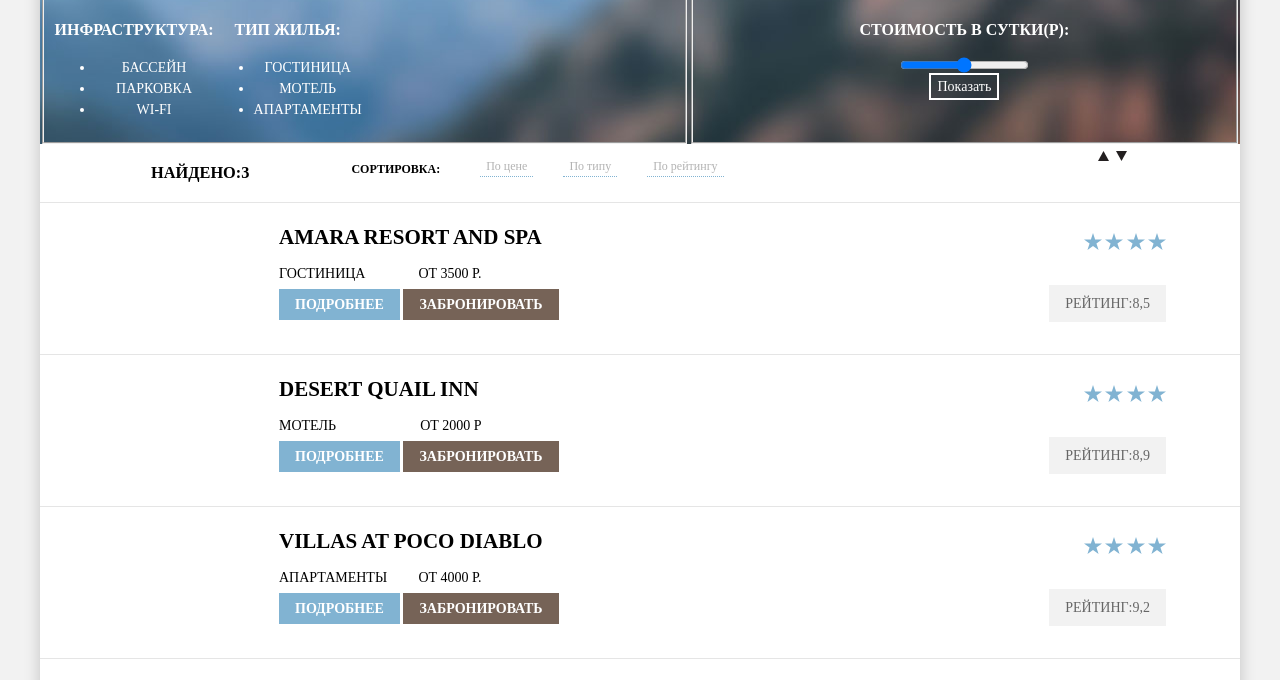
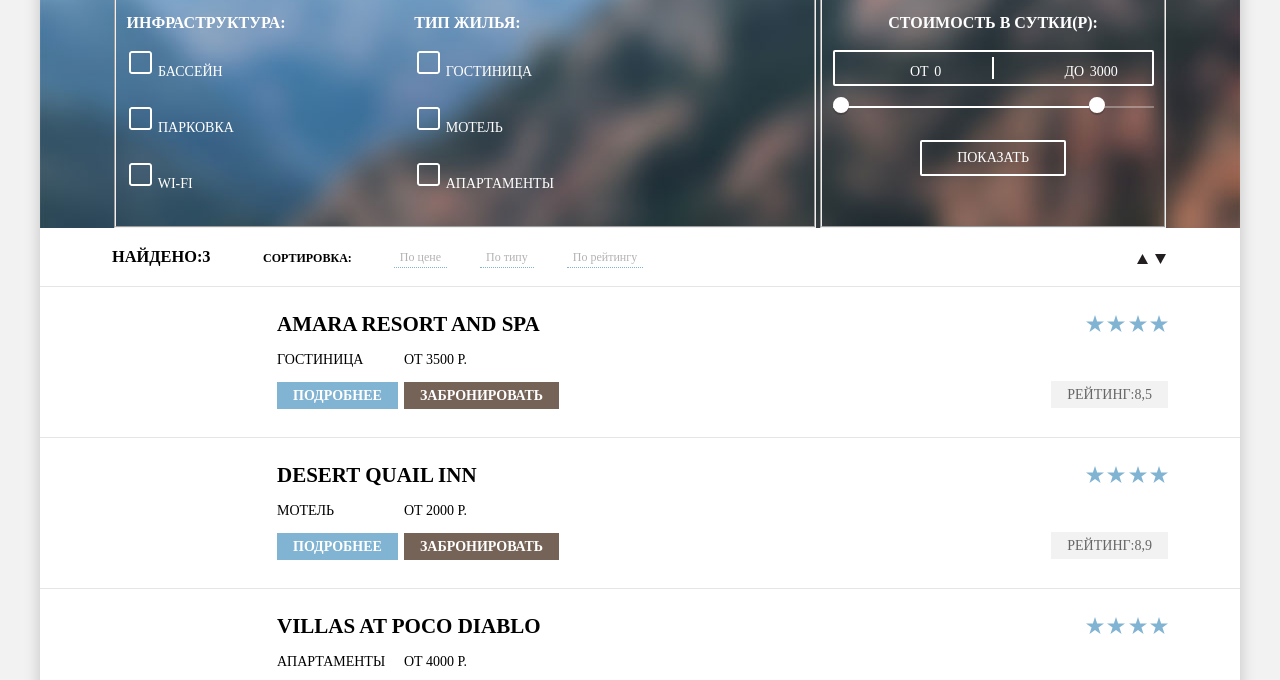
Before and after one commit to Irautak/501419-sedona, a plain HTML site: page catalog.html in a window 1280 px wide. Shown: the part 86-766 px from the top of the page. Drawn offline with Linux system fonts and the light colour scheme.

Commit message:
Сделал catalog-header-content

```diff
--- a/catalog.html
+++ b/catalog.html
@@ -29,35 +29,40 @@
 
           <div class="c-header-infrastructure">
             <h3>Инфраструктура:</h3>
-            <ul>
-                <li><label for='pool'> Бассейн</label><input='checkbox' name='pool' id='pool' checked></li>
-                <li><label for='parking'> Парковка</label><input='checkbox' name='parking' id='parking'></li>
-                <li><label for='wi-fi'> Wi-fi</label><input='checkbox' name='wi-fi' id='wi-fi'></li>
-            </ul>
+              <input='checkbox' name='infr' id='pool' value='pool' checked><label class='catalog-label' for='pool'><span class="catalog-checkbox"></span> Бассейн</label>
+              <input='checkbox' name='infr2' id='parking' value='parking'><label class='catalog-label' for='parking'><span class="catalog-checkbox"></span> Парковка</label>
+              <input='checkbox' name='infr3' id='wi-fi' value='wi-fi'><label class='catalog-label' for='wi-fi'><span class="catalog-checkbox"></span> Wi-fi</label>
           </div>
 
           <div class="c-header-house">
 
             <h3>Тип жилья:</h3>
-            <ul>
-                <li><label for="hotel"> Гостиница</label><input='checkbox' name='hotel' id='hotel' checked></li>
-                <li><label for="motel"> Мотель</label><input='checkbox' name='motel' id='motel' checked></li>
-                <li><label for="apartments"> Апартаменты</label><input='checkbox' name='apartments' id='apartments' checked></li>
-            </ul>
-
+              <input='checkbox' name='house' id='hotel' value='hotel' checked ><label class='catalog-label' for="hotel"><span class="catalog-checkbox"></span> Гостиница</label>
+              <input='checkbox' name='house2' id='motel' value='motel' checked ><label class='catalog-label' for="motel"><span class="catalog-checkbox"></span> Мотель</label>
+              <input='checkbox' name='house3' id='apartments' value='apartments' checked><label class='catalog-label' for="apartments"><span class="catalog-checkbox"></span> Апартаменты</label>
           </div>
 
           </fieldset>
 
-        <fieldset class="c-header-content-right">
+        <fieldset class='c-header-content-right'>
             <h3>Стоимость в сутки(Р):</h3>
-            <div class='c-header-content-costFromTo'>
-            <!-- Тут будет показываться стоимость от и до -->
+            <div class='price-controls'>
+                <label class='min-price'>от <input type='text' name='min-price' value='0'></label>
+                <label class='max-price'>до <input type='text' name='max-price' value='3000'></label>
+            </div>
+            <div class='range-controls'>
+                <div class='scale'>
+                    <div class='bar'> </div>
+                </div>
+                <div class="range-toggle range-toggle-min">
+
+                </div>
+                <div class="range-toggle range-toggle-max">
+
+                </div>
             </div>
 
-            <input type="range">
-
-            <button>Показать</button>
+            <button class='c-right-btn' type='submit'>Показать</button>
 
         </fieldset>
 
@@ -69,6 +74,7 @@
 
     <section class='c-hotels'>
       <div class="c-hotels-top">
+        <div class='c-hotels-top-wrapper'>
           <h3>Найдено:3</h3>
 
           <div class="c-hotels-top-sort">
@@ -78,6 +84,7 @@
               <li><button class='c-hotels-top-button'>По типу</button></li>
               <li><button class='c-hotels-top-button'>По рейтингу</button></li>
             </ul>
+          </div>
         </div>
 
         <div class="arrows">
@@ -97,13 +104,15 @@
           </div>
           <div class='c-left-notImg'>
           <h2>Amara Resort and SPA</h2>
-          <div class="c-hotels-desc">
-            <p>Гостиница</p>
-            <p>От 3500 Р.</p>
+          <div class='c-hotels-desc'>
+              <div class="c-hotels-more">
+                <p class='catalog-desc'>Гостиница</p>
+                <a class='bluebg catalog-button' href="#">Подробнее</a>
               </div>
-          <div class="c-hotels-buttons">
-            <a class='bluebg' href="#">Подробнее</a>
-            <a class='brownbg' href="#">Забронировать</a>
+              <div class="c-hotels-reserve">
+                <p class='catalog-desc'>От 3500 Р.</p>
+                <a class='brownbg catalog-button' href="#">Забронировать</a>
+          </div>
         </div>
           </div>
         </div>
@@ -126,13 +135,15 @@
           </div>
           <div class='c-left-notImg'>
           <h2>Desert Quail INN</h2>
-          <div class="c-hotels-desc">
-            <p>Мотель</p>
-            <p>От 2000 Р</p>
+          <div class='c-hotels-desc'>
+              <div class="c-hotels-more">
+                <p class='catalog-desc'>Мотель</p>
+                <a class='bluebg catalog-button' href="#">Подробнее</a>
               </div>
-          <div class="c-hotels-buttons">
-            <a class='bluebg' href="#">Подробнее</a>
-            <a class='brownbg' href="#">Забронировать</a>
+              <div class="c-hotels-reserve">
+                <p class='catalog-desc'>От 2000 Р.</p>
+                <a class='brownbg catalog-button' href="#">Забронировать</a>
+              </div>
           </div>
           </div>
         </div>
@@ -155,13 +166,15 @@
           </div>
           <div class='c-left-notImg'>
           <h2>Villas at Poco Diablo</h2>
-          <div class="c-hotels-desc">
-            <p>Апартаменты</p>
-            <p>От 4000 Р.</p>
+          <div class='c-hotels-desc'>
+              <div class="c-hotels-more">
+                <p class='catalog-desc'>Апартаменты</p>
+                <a class='bluebg catalog-button' href="#">Подробнее</a>
               </div>
-          <div class="c-hotels-buttons">
-            <a class='bluebg' href="#">Подробнее</a>
-            <a class='brownbg' href="#">Забронировать</a>
+              <div class="c-hotels-reserve">
+                <p class='catalog-desc'>От 4000 Р.</p>
+                <a class='brownbg catalog-button' href="#">Забронировать</a>
+              </div>
           </div>
         </div>
         </div>
--- a/css/style.css
+++ b/css/style.css
@@ -1,3 +1,11 @@
+*, *::before, *::after{
+
+   box-sizing: inherit;
+}
+html{
+  box-sizing: border-box;
+
+}
 body{
 
   font-family: 'PT Sans';
@@ -44,14 +52,13 @@ header, section, footer {
 .nav{
     min-height: 70px;
     display:flex;
+    justify-content: space-between;
     position: relative;
     padding: 0 6%;
     background-color: #fff;
 
 }
 .nav img {
-    position: relative;
-
     width: 138px;
     height: 70px;
     margin-left: auto;
@@ -59,32 +66,28 @@ header, section, footer {
 }
 
 .nav ul {
-    width: 40%;
     display: flex;
     justify-content: space-between;
     list-style-type: none;
+    padding: 0px;
+    margin:0px;
 }
 .nav .logo-wrapper{
-  width: 20%;
 
 }
 
 .nav li {
-
-  padding: 17px 0;
-  width: 50%;
-}
-.nav ul:nth-child(1){
-  position: relative;
-  right:40px;
+  margin-top: auto;
+  margin-bottom: auto;
 
 }
-.nav ul:nth-child(1) li:first-child,.nav ul:nth-of-type(2) li:first-child{
-  text-align: left;
+.nav ul:nth-child(1) li:first-child{
+    margin-right: 148px;
 
 }
-.nav ul:nth-child(1) li:last-child,.nav ul:nth-of-type(2) li:last-child{
-    text-align: right;
+.nav ul:nth-child(3) li:last-child{
+    margin-left:  148px;
+
 }
 .header-content {
     position: relative;
@@ -137,7 +140,10 @@ background-repeat: no-repeat;
   background-image: url('../img/index/second-reason.jpg');
 }
 
+.form fieldset{
+  background:url('../img/index/map.jpg') top / cover;
 
+}
 .form-icon{
   display:inline-block;
   width: 41px;
@@ -174,6 +180,9 @@ background-repeat: no-repeat;
 
     width: 33.33%;
     text-align: center;
+}
+.footer .refs{
+  padding-left: 0px;
 }
 
 .refs-item{
@@ -274,30 +283,157 @@ h2,.hashtag,.map-headBtn{
   background-size: cover;
 }
 .c-header-content {
+  color:white;
+  padding: 0% 6%;
   display: flex;
-  color:white;
-  justify-content: space-between;
 
 
 }
 .c-header-content-left{
+  width: 67%;
   display: flex;
-  flex-grow: 1;
 
 }
+.c-header-content-left div{
+  text-align: left;
+}
+.catalog-label{
+  margin-bottom: 24px;
+}
+
+.c-header-infrastructure{
+  margin-right: 19%
+}
+
 .c-header-content-right{
-  align-self: : flex-end;
+  width:33%;
+
+}
+.price-controls {
+  position: relative;
+  height: 36px;
+  margin-bottom: 20px;
+  font-size: 0;
+  border: 2px solid #ffffff;
+  border-radius: 2px;
+}
+.price-controls::after {
+  content: "";
+  position: absolute;
+  top: 50%;
+  left: 50%;
+  width: 2px;
+  height: 22px;
+
+  background: #ffffff;
+  transform: translate(-50%, -50%);
+}
+.price-controls label {
+  display: inline-block;
+
+  font-size: 14px;
+  line-height: 38px;
+  vertical-align: top;
+
+  cursor: pointer;
+}
+.price-controls .min-price,
+.price-controls .max-price {
+  box-sizing: content-box;
+  width: 90px;
+  padding-left: 65px;
+}
+.price-controls input {
+  width: 50px;
+  margin: 0;
+
+  color: inherit;
+  font: inherit;
+
+  background: none;
+  border: none;
+}
+.range-controls {
+  position: relative;
+
+  margin-bottom: 32px;
+}
+.range-controls .scale {
+  height: 2px;
+
+  background: rgba(255, 255, 255, 0.3);
+}
+.range-controls .bar {
+  width: 80%;
+  height: 2px;
+
+  background: #ffffff;
+}
+.range-toggle {
+  position: absolute;
+  top: -9px;
+  width: 4px;
+  height: 4px;
+
+  background: #ababab;
+  border: 8px solid #ffffff;
+  border-radius: 50%;
+  box-shadow: 0 2px 1px 0 rgba(0, 1, 1, 0.2);
+  cursor: pointer;
+}
+.range-toggle:hover {
+  background: #1c4f80;
+}
+.range-toggle-min {
+  left: 0;
+}
+
+.range-toggle-max {
+  left: 80%;
+}
+.c-right-btn {
+  display: block;
+  margin: 0 auto;
+  padding: 6px 35px;
+
+  font-size: 14px;
+  line-height: 20px;
+  color: #ffffff;
+  text-transform: uppercase;
+
+  background: transparent;
+  border: 2px solid #ffffff;
+  border-radius: 2px;
+  cursor: pointer;
+}
+.c-right-btn:hover {
+  color: #000000;
+
+  background: #ffffff;
+}
+.c-header-content-left div{
   display: flex;
   flex-direction: column;
-  flex-grow: 1;
-  align-items: center;
 }
-
 .c-header-content h3{
 
   font-size:16px;
   line-height: 1.3;
 
+}
+.catalog-label{
+  display: block;
+}
+.catalog-checkbox{
+  display: inline-block;
+  width:28px;
+  height:26px;
+  background-image: url('../img/catalog/checkbox-off.svg');
+  background-repeat: no-repeat;
+  background-position: center;
+}
+label .catalog-checkbox + input[type='checkbox']:checked{
+  background-image: url('../img/catalog/checkbox-on.svg');
 }
 .c-header-content button{
 
@@ -310,43 +446,50 @@ h2,.hashtag,.map-headBtn{
 .c-hotels-top{
 
   display: flex;
-  justify-content: space-around;
+  justify-content: space-between;
+  padding: 0% 6%;
 
 }
 
+
 .c-hotels-top h3{
+  display: inline-block;
   vertical-align: middle;
 }
 .c-hotels-top h4{
+  display: inline-block;
   vertical-align: middle;
 }
 
 .c-hotels-top ul{
-  display: flex;
-  justify-content: space-between;
+  display: inline-block;
   list-style-type: none;
+  padding-left: 39px;
 
 }
+.c-hotels-top ul li{
+  display: inline-block;
+}
 .c-hotels-top-sort{
-  display: flex;
+  display: inline-block;
   font-size:12px;
   text-align: left;
-  position: relative;
-  right: 10%;
+  padding-left: 49px;
 
 }
 
 
 .arrows{
 
-  text-align: right;
+
 
 }
 .arrows a{
   display: inline-block;
   width:15px;
   height:15px;
-  vertical-align: middle;
+  vertical-align: top;
+  margin-top:23px;
 }
 .arrows a:first-child{
     background-image: url('../img/catalog/icon-up-dir.svg');
@@ -387,7 +530,7 @@ h2,.hashtag,.map-headBtn{
 .c-hotels-row{
   position: relative;
   display: flex;
-  padding:0 74px;
+  padding: 0% 6%;
   justify-content: space-between;
 
 }
@@ -397,7 +540,6 @@ h2,.hashtag,.map-headBtn{
 
 }
 .c-row-left{
-
     display: flex;
 }
 .c-left-notImg{
@@ -408,57 +550,67 @@ h2,.hashtag,.map-headBtn{
 .c-left-notImg h2{
   text-align: left;
   position: relative;
-  top:5px;
+  margin-top: 25px;
+  margin-bottom: 12px;
+  vertical-align: top;
+
 
 }
-.c-hotels-desc{
 
-  display: inline;
-}
-.c-hotels-desc p:first-child{
-  text-align: left;
-
-}
-.c-hotels-desc p:last-child{
-  text-align: right;
-  position: relative;
-  bottom: 35px;
-  right:77px;
-
-}
 
 .c-hotels-pic{
     position: relative;
     width: 135px;
     height:90px;
-    top:31px;
     margin-right:30px;
+    margin-top: 30px;
+    margin-bottom: 30px;
 
 }
-.c-hotels-buttons a{
+.c-hotels-desc{
+  display: flex;
   position: relative;
-  padding: 8px 16px;
-  bottom: 39px;
+}
+.c-hotels-desc div:first-child{
+  margin-right: 6px;
+
+}
+.catalog-button{
+  position: relative;
+  display: inline-block;
+  padding: 3px 16px;
+  font-size: 14px;
+
+}
+.catalog-desc{
+  text-align: left;
+  margin-top: 0px;
+  margin-bottom: 12px;
+
 }
 .c-hotels-right{
-  position: relative;
+
 }
 .c-hotels-rating{
 
   background-color: #f2f2f2;
   color: #666666;
-  padding: 8px 16px;
-  position: absolute;
-  bottom:18px;
-  right:74px;
+  padding: 3px 16px;
+  margin-top: 43px;
+  margin-bottom: 0px;
 
+
+
+}
+.c-hotels-stars{
+  text-align: right;
 }
 .c-hotels-stars a{
   display: inline-block;
   width:18px;
   height:17px;
+  margin-top: 28px;
   position: relative;
-  top:30px;
   background-image: url('../img/catalog/star.svg');
   background-repeat: no-repeat;
 
```
Also changed, not shown: img/catalog/checkbox-off.svg (added), img/catalog/checkbox-on.svg (added). Lines whose indentation alone changed are shown as unchanged.
